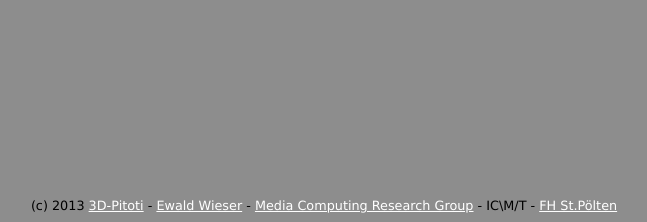
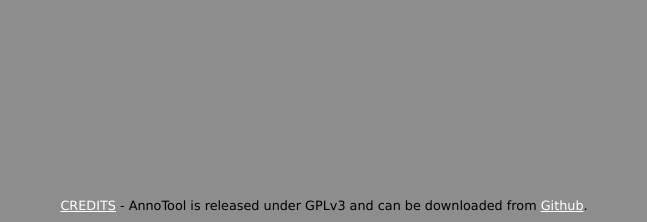
Before and after one commit to mcrg-fhstp/annotool, a PHP site: page /index.php in a window 1280 px wide. Shown: the part 578-800 px from the top of the page, without its empty margins (316-963 px from the left). Run offline with PHP 8.4, Linux system fonts and the light colour scheme.

Commit message:
Changed footer message

```diff
--- a/footer_inc.php
+++ b/footer_inc.php
@@ -27,5 +27,8 @@
 
 
 <div id="footer">
-	<p>(c) 2013 <a href="http://3d-pitoti.eu" target="_blank">3D-Pitoti</a> - <a href="mailto:ewald.wieser@fhstp.ac.at">Ewald Wieser</a> - <a href="http://mc.fhstp.ac.at" target="_blank">Media Computing Research Group</a> - IC\M/T - <a href="http://www.fhstp.ac.at" target="_blank">FH St.P&ouml;lten</a></p>
+	<p>
+	<a href="#" onclick="$('#infobox').show(); $('#infobox_content').animate({scrollTop: $('#credits').offset().top}, 1000);return false;">CREDITS</a>
+	- AnnoTool is released under GPLv3 and can be downloaded from <a href="https://github.com/mcrg-fhstp/annotool">Github</a>.
+	</p>
 </div>
```
